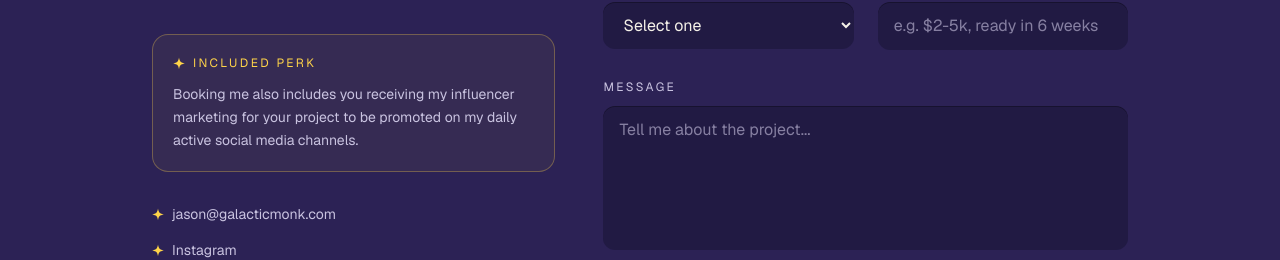
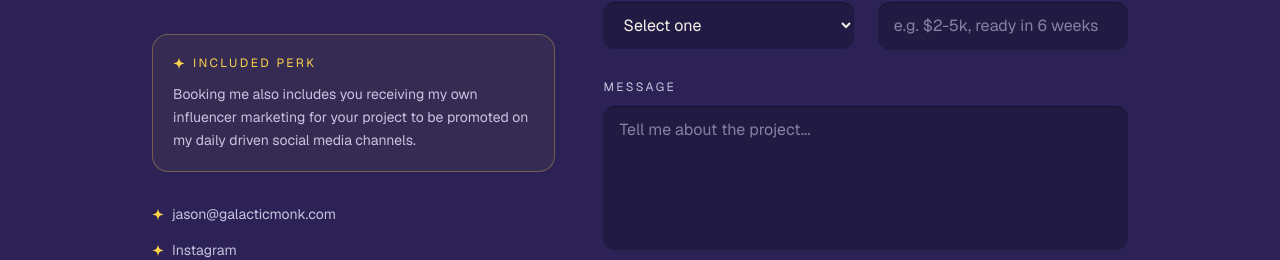
Before and after one commit to TheGalacticMonk/galacticmonk, a Next.js app: page /contact in a window 1280 px wide. Shown: the part 278-538 px from the top of the page. Built offline with nearby package versions, Linux system fonts and the light colour scheme.

Commit message:
Update website

```diff
--- a/src/app/contact/page.tsx
+++ b/src/app/contact/page.tsx
@@ -33,9 +33,9 @@ export default function ContactPage() {
               Included Perk
             </div>
             <p className="mt-3 text-sm leading-relaxed text-cream-dim">
-              Booking me also includes you receiving my influencer marketing
-              for your project to be promoted on my daily active social media
-              channels.
+              Booking me also includes you receiving my own influencer
+              marketing for your project to be promoted on my daily driven
+              social media channels.
             </p>
           </div>
 
```
